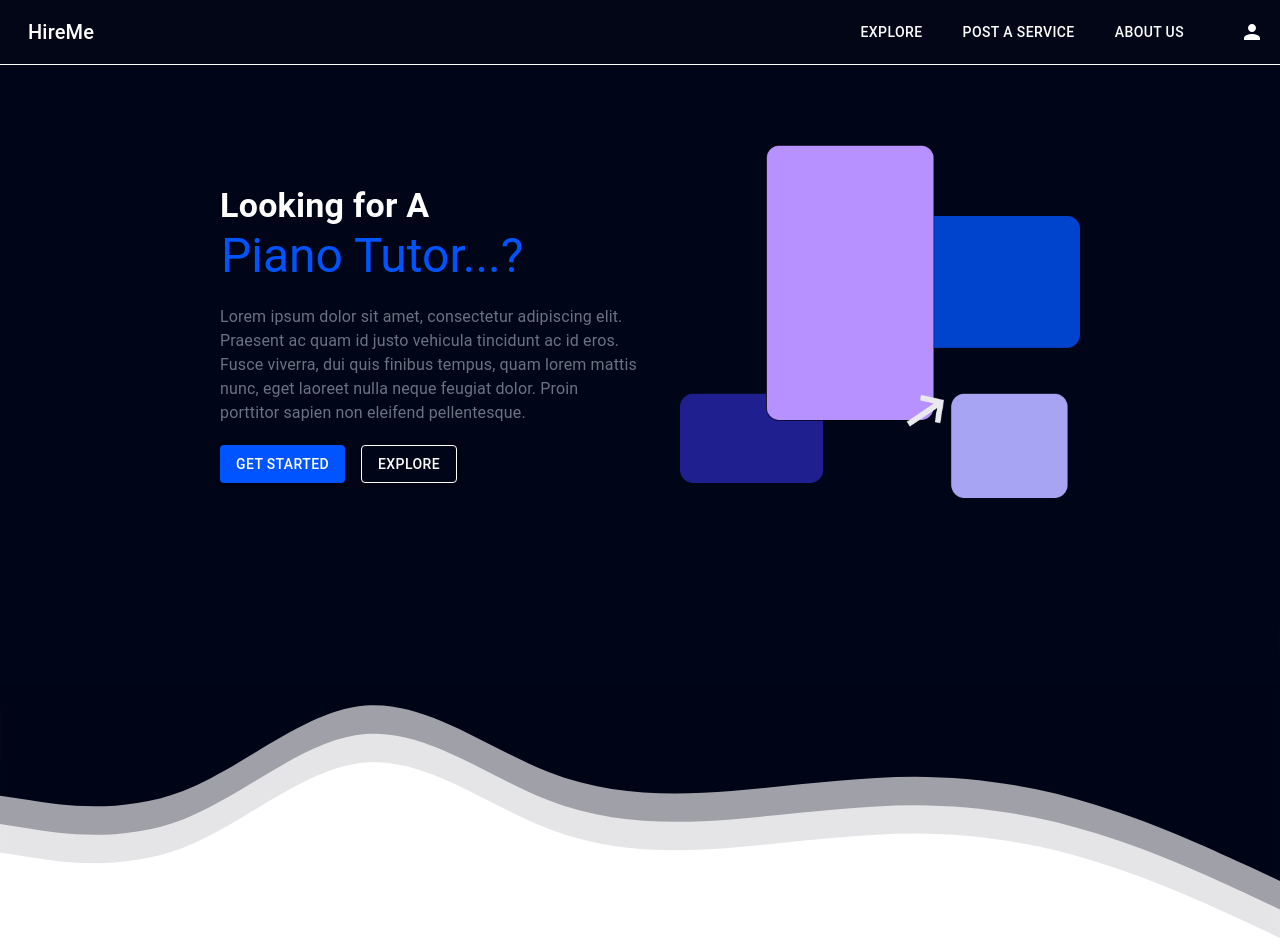
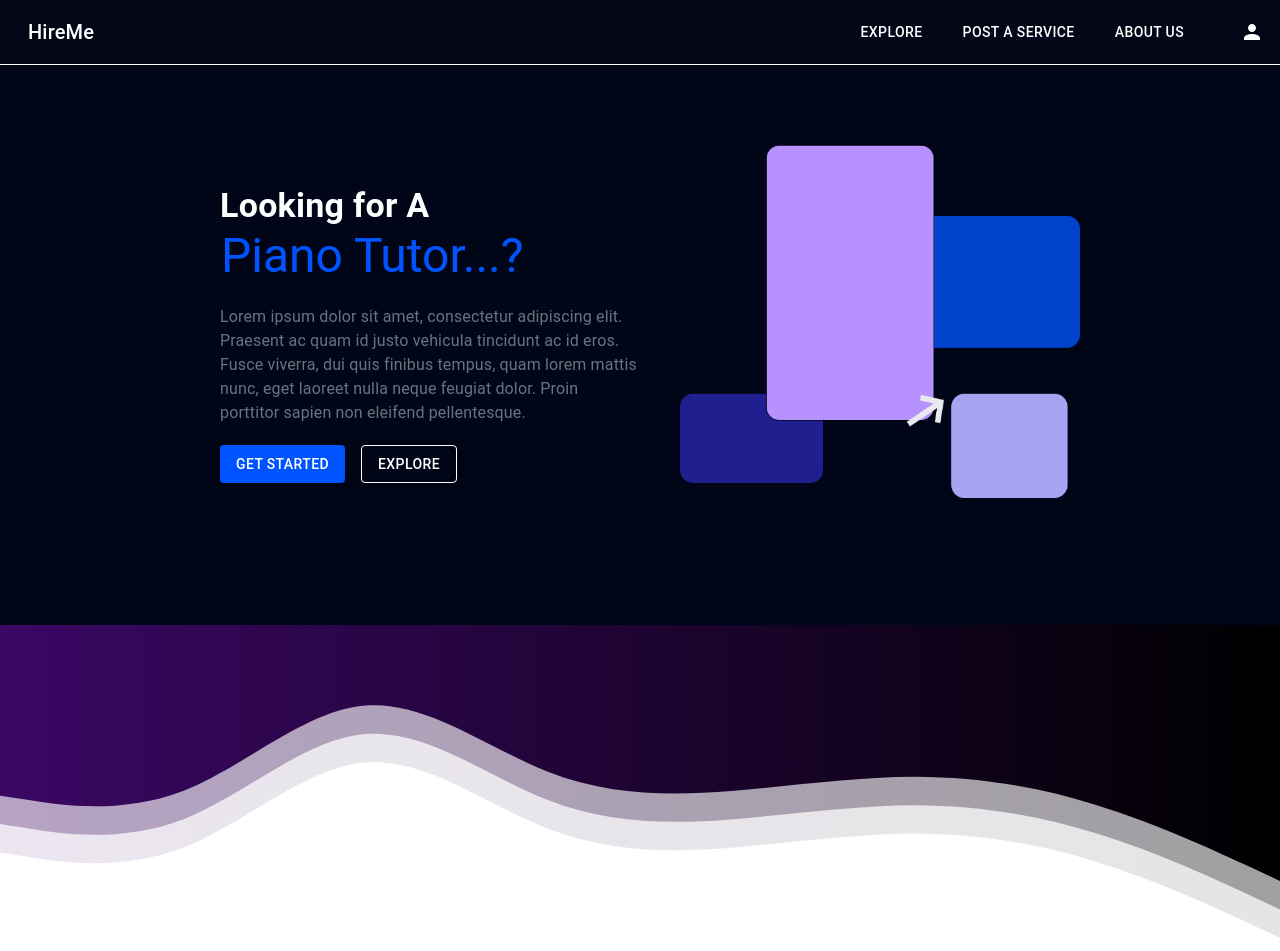
Before and after one commit to RyanTan182/devsoc_blueprint_hackathon_2024_frontend, a React (Create React App) app: page / in a window 1280 px wide. Shown: the top 951 px of the page. Built offline with nearby package versions, Linux system fonts and the light colour scheme.

Commit message:
-adding gradient to wave

```diff
--- a/src/components/WelcomePage/WelcomePage.js
+++ b/src/components/WelcomePage/WelcomePage.js
@@ -198,13 +198,31 @@ export default function WelcomePage() {
             </Box>
             <div className='WelcomePage-section-break'>
                 <svg className='WelcomePage-wave' xmlns="http://www.w3.org/2000/svg" viewBox="0 0 1440 320">
-                    <path fill-opacity="1" d="M0,192L34.3,197.3C68.6,203,137,213,206,186.7C274.3,160,343,96,411,90.7C480,85,549,139,617,165.3C685.7,192,754,192,823,186.7C891.4,181,960,171,1029,170.7C1097.1,171,1166,181,1234,202.7C1302.9,224,1371,256,1406,272L1440,288L1440,0L1405.7,0C1371.4,0,1303,0,1234,0C1165.7,0,1097,0,1029,0C960,0,891,0,823,0C754.3,0,686,0,617,0C548.6,0,480,0,411,0C342.9,0,274,0,206,0C137.1,0,69,0,34,0L0,0Z"></path>
+                <defs>
+                    <linearGradient id="gradient" x1="0%" y1="0%" x2="100%" y2="0%">
+                    <stop offset="0%" style={{stopColor:'rgb(59 7 100)', stopOpacity:1}} />
+                    <stop offset="100%" style={{stopColor:'black', stopOpacity:1}} />
+                    </linearGradient>
+                </defs>
+                    <path fill="url(#gradient)" fill-opacity="1" d="M0,192L34.3,197.3C68.6,203,137,213,206,186.7C274.3,160,343,96,411,90.7C480,85,549,139,617,165.3C685.7,192,754,192,823,186.7C891.4,181,960,171,1029,170.7C1097.1,171,1166,181,1234,202.7C1302.9,224,1371,256,1406,272L1440,288L1440,0L1405.7,0C1371.4,0,1303,0,1234,0C1165.7,0,1097,0,1029,0C960,0,891,0,823,0C754.3,0,686,0,617,0C548.6,0,480,0,411,0C342.9,0,274,0,206,0C137.1,0,69,0,34,0L0,0Z"></path>
                 </svg>
                 <svg className='WelcomePage-wave-disp-1' xmlns="http://www.w3.org/2000/svg" viewBox="0 0 1440 320">
-                    <path fill-opacity="0.3" d="M0,192L34.3,197.3C68.6,203,137,213,206,186.7C274.3,160,343,96,411,90.7C480,85,549,139,617,165.3C685.7,192,754,192,823,186.7C891.4,181,960,171,1029,170.7C1097.1,171,1166,181,1234,202.7C1302.9,224,1371,256,1406,272L1440,288L1440,0L1405.7,0C1371.4,0,1303,0,1234,0C1165.7,0,1097,0,1029,0C960,0,891,0,823,0C754.3,0,686,0,617,0C548.6,0,480,0,411,0C342.9,0,274,0,206,0C137.1,0,69,0,34,0L0,0Z"></path>
+                <defs>
+                    <linearGradient id="gradient" x1="0%" y1="0%" x2="100%" y2="0%">
+                    <stop offset="0%" style={{stopColor:'rgb(59 7 100)', stopOpacity:1}} />
+                    <stop offset="100%" style={{stopColor:'black', stopOpacity:1}} />
+                    </linearGradient>
+                </defs>
+                    <path fill="url(#gradient)" fill-opacity="0.3" d="M0,192L34.3,197.3C68.6,203,137,213,206,186.7C274.3,160,343,96,411,90.7C480,85,549,139,617,165.3C685.7,192,754,192,823,186.7C891.4,181,960,171,1029,170.7C1097.1,171,1166,181,1234,202.7C1302.9,224,1371,256,1406,272L1440,288L1440,0L1405.7,0C1371.4,0,1303,0,1234,0C1165.7,0,1097,0,1029,0C960,0,891,0,823,0C754.3,0,686,0,617,0C548.6,0,480,0,411,0C342.9,0,274,0,206,0C137.1,0,69,0,34,0L0,0Z"></path>
                 </svg>
                 <svg className='WelcomePage-wave-disp-2' xmlns="http://www.w3.org/2000/svg" viewBox="0 0 1440 320">
-                    <path fill-opacity="0.1" d="M0,192L34.3,197.3C68.6,203,137,213,206,186.7C274.3,160,343,96,411,90.7C480,85,549,139,617,165.3C685.7,192,754,192,823,186.7C891.4,181,960,171,1029,170.7C1097.1,171,1166,181,1234,202.7C1302.9,224,1371,256,1406,272L1440,288L1440,0L1405.7,0C1371.4,0,1303,0,1234,0C1165.7,0,1097,0,1029,0C960,0,891,0,823,0C754.3,0,686,0,617,0C548.6,0,480,0,411,0C342.9,0,274,0,206,0C137.1,0,69,0,34,0L0,0Z"></path>
+                <defs>
+                    <linearGradient id="gradient" x1="0%" y1="0%" x2="100%" y2="0%">
+                    <stop offset="0%" style={{stopColor:'rgb(59 7 100)', stopOpacity:1}} />
+                    <stop offset="100%" style={{stopColor:'black', stopOpacity:1}} />
+                    </linearGradient>
+                </defs>
+                    <path fill="url(#gradient)" fill-opacity="0.1" d="M0,192L34.3,197.3C68.6,203,137,213,206,186.7C274.3,160,343,96,411,90.7C480,85,549,139,617,165.3C685.7,192,754,192,823,186.7C891.4,181,960,171,1029,170.7C1097.1,171,1166,181,1234,202.7C1302.9,224,1371,256,1406,272L1440,288L1440,0L1405.7,0C1371.4,0,1303,0,1234,0C1165.7,0,1097,0,1029,0C960,0,891,0,823,0C754.3,0,686,0,617,0C548.6,0,480,0,411,0C342.9,0,274,0,206,0C137.1,0,69,0,34,0L0,0Z"></path>
                 </svg>
             </div>
 
```
